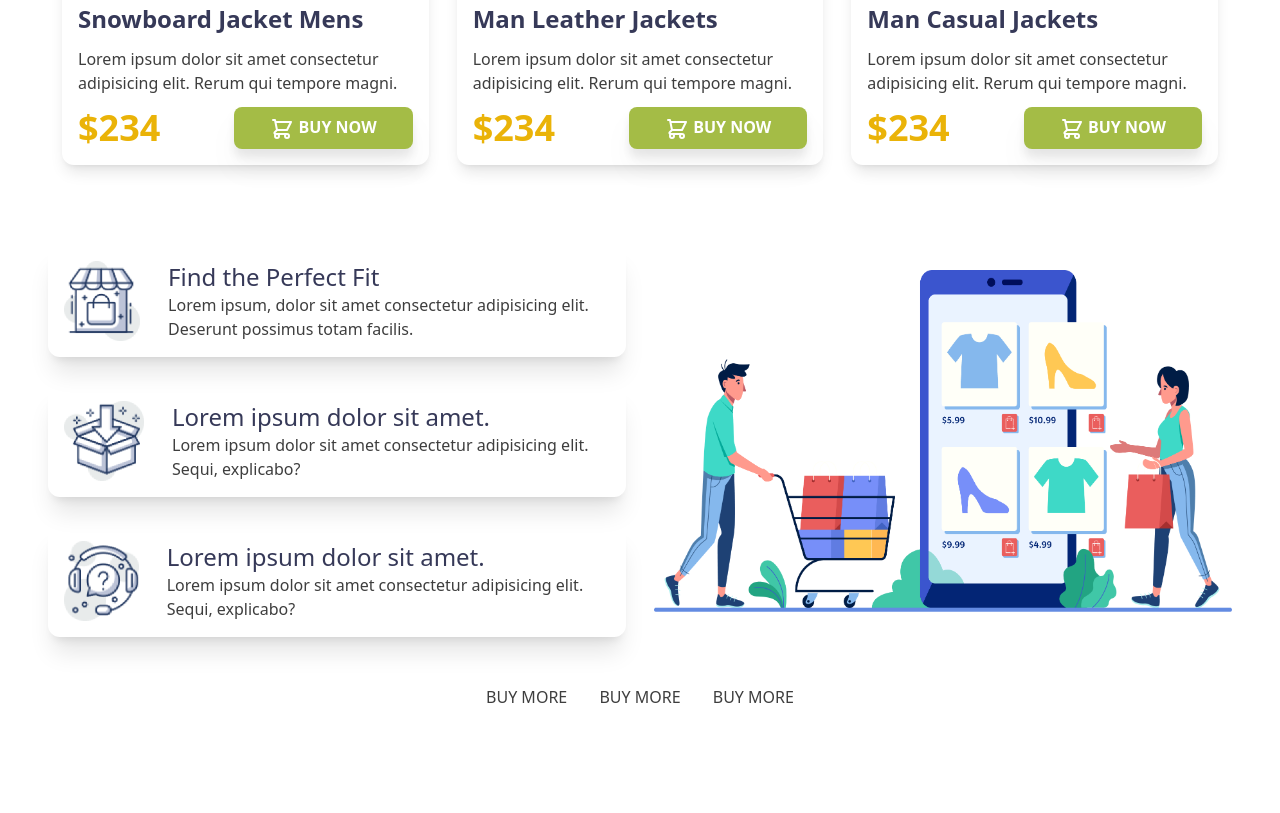
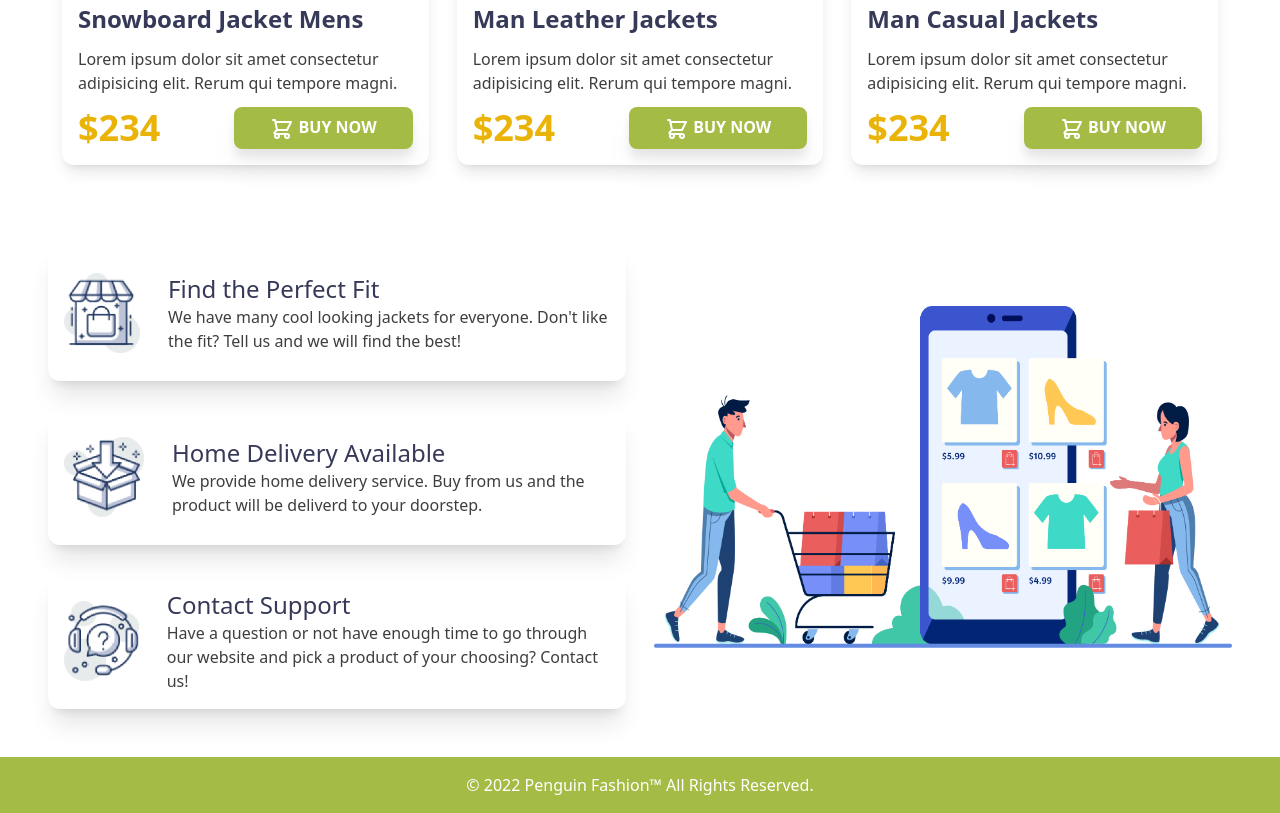
Before and after one commit to basirul-billah/penguin-fashion-tailwind, a plain HTML site: page index.html in a window 1280 px wide. Shown: the part 1736-2549 px from the top of the page. Before the commit the page ends 2445 px from the top, so only its background shows below. Drawn offline with nearby package versions, Linux system fonts and the light colour scheme.

Commit message:
footer improvment

```diff
--- a/index.html
+++ b/index.html
@@ -203,7 +203,7 @@
                     <img class="w-20 h-20" src="images/house.png" alt="">
                     <div>
                         <h3 class="text-bluetxt text-2xl font-medium">Find the Perfect Fit</h3>
-                        <p>Lorem ipsum, dolor sit amet consectetur adipisicing elit. Deserunt possimus totam facilis.
+                        <p>We have many cool looking jackets for everyone. Don't like the fit? Tell us and we will find the best!
                         </p>
                     </div>
                 </div>
@@ -216,25 +216,23 @@
                 <div class="flex items-center space-x-7 shadow-xl p-4 rounded-xl">
                     <img class="w-20 h-20" src="images/box.png" alt="">
                     <div>
-                        <h3 class="text-bluetxt text-2xl font-medium">Lorem ipsum dolor sit amet.</h3>
-                        <p>Lorem ipsum dolor sit amet consectetur adipisicing elit. Sequi, explicabo?</p>
+                        <h3 class="text-bluetxt text-2xl font-medium">Home Delivery Available</h3>
+                        <p>We provide home delivery service. Buy from us and the product will be deliverd to your doorstep.</p>
                     </div>
                 </div>
                 <div class="flex items-center space-x-7 shadow-xl p-4 rounded-xl">
                     <img class="w-20 h-20" src="images/question.png" alt="">
                     <div>
-                        <h3 class="text-bluetxt text-2xl font-medium">Lorem ipsum dolor sit amet.</h3>
-                        <p>Lorem ipsum dolor sit amet consectetur adipisicing elit. Sequi, explicabo?</p>
+                        <h3 class="text-bluetxt text-2xl font-medium">Contact Support</h3>
+                        <p>Have a question or not have enough time to go through our website and pick a product of your choosing? Contact us!</p>
                     </div>
                 </div>
             </div>
         </section>
     </main>
 
-    <footer class="text-center">
-        <p class="uppercase inline mx-3.5">buy more</p>
-        <p class="uppercase inline mx-3.5">buy more</p>
-        <p class="uppercase inline mx-3.5">buy more</p>
+    <footer class="p-4 bg-[#A4BC46] text-center text-white">
+        © 2022 Penguin Fashion™ All Rights Reserved.
     </footer>
 </body>
 
```
